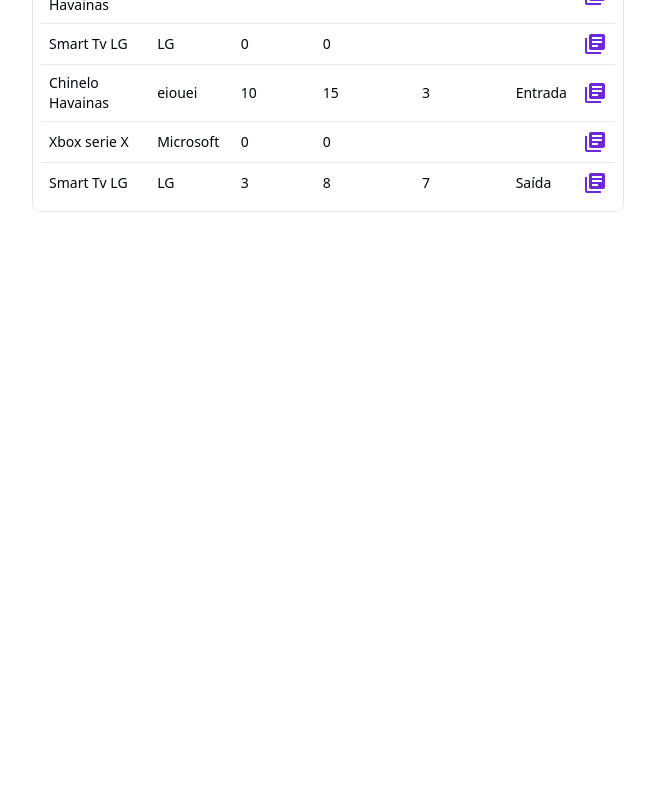
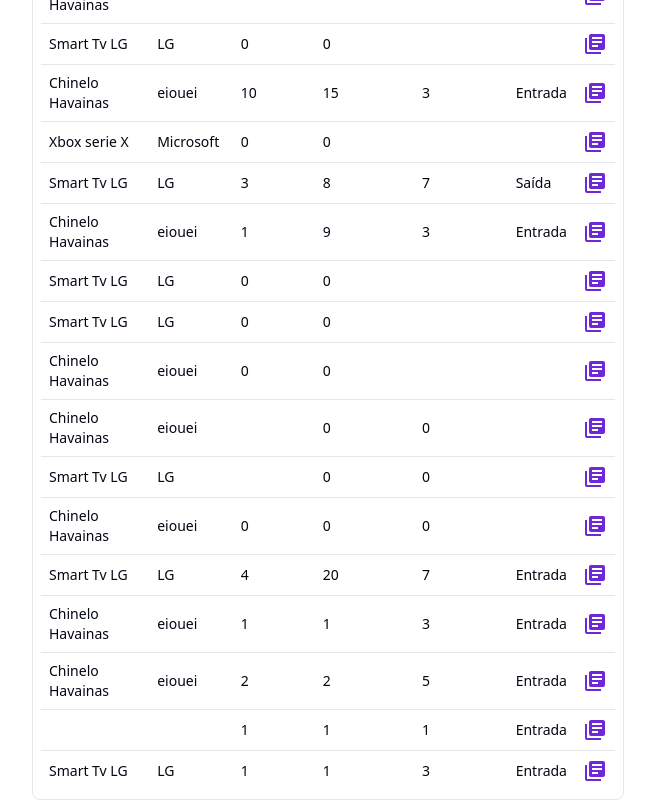
Before and after one commit to brunofelipehp/estoque-sys, a React (Vite) app in the folder front/: page /products in a window 1280 px wide. Shown: the part 1540-2340 px from the top of the page, without its empty margins (351-1006 px from the left). Before the commit the page ends 1752 px from the top, so only its background shows below. Built offline with nearby package versions, Linux system fonts and the light colour scheme; data requests are answered from the project's data file.

Commit message:
validation of the stock entry form

```diff
--- a/front/db.json
+++ b/front/db.json
@@ -377,6 +377,154 @@
       "type": "Saída",
       "totalCost": 0,
       "totalSale": 56
+    },
+    {
+      "id": "f82fa622-1e29-44fb-85e7-68b5274af74b",
+      "productId": "8736980b-0eb3-4d8f-ae3c-2d7493e2aa13",
+      "productName": "Chinelo Havainas",
+      "category": "Calçados",
+      "supplier": "eiouei",
+      "costPrice": 1,
+      "salePrice": 9,
+      "quantity": "3",
+      "type": "Entrada",
+      "totalCost": 3,
+      "totalSale": 0
+    },
+    {
+      "id": "4c931aa1-3fbb-4ea0-8f21-c5bd0c23836b",
+      "productId": "986262c5-34c4-46f6-ab2b-c4530fa9cccc",
+      "productName": "Smart Tv LG",
+      "category": "Eletroeletrônico",
+      "supplier": "LG",
+      "costPrice": 0,
+      "salePrice": 0,
+      "quantity": "",
+      "totalCost": 0,
+      "totalSale": 0
+    },
+    {
+      "id": "239b36ac-8677-4364-9559-aaf3fad3067e",
+      "productId": "986262c5-34c4-46f6-ab2b-c4530fa9cccc",
+      "productName": "Smart Tv LG",
+      "category": "Eletroeletrônico",
+      "supplier": "LG",
+      "costPrice": 0,
+      "salePrice": 0,
+      "quantity": "",
+      "totalCost": 0,
+      "totalSale": 0
+    },
+    {
+      "id": "78000d61-608c-4054-9860-727e2264a7c2",
+      "productId": "8736980b-0eb3-4d8f-ae3c-2d7493e2aa13",
+      "productName": "Chinelo Havainas",
+      "category": "Calçados",
+      "supplier": "eiouei",
+      "costPrice": 0,
+      "salePrice": 0,
+      "quantity": "",
+      "totalCost": 0,
+      "totalSale": 0
+    },
+    {
+      "id": "7a423beb-d732-46cb-bb30-061599afa525",
+      "productId": "8736980b-0eb3-4d8f-ae3c-2d7493e2aa13",
+      "productName": "Chinelo Havainas",
+      "category": "Calçados",
+      "supplier": "eiouei",
+      "costPrice": null,
+      "salePrice": 0,
+      "quantity": 0,
+      "totalCost": 0,
+      "totalSale": 0
+    },
+    {
+      "id": "71e6c989-42cc-4b27-b895-8f7f663d42af",
+      "productId": "986262c5-34c4-46f6-ab2b-c4530fa9cccc",
+      "productName": "Smart Tv LG",
+      "category": "Eletroeletrônico",
+      "supplier": "LG",
+      "costPrice": null,
+      "salePrice": 0,
+      "quantity": 0,
+      "totalCost": 0,
+      "totalSale": 0
+    },
+    {
+      "id": "52532cff-48fd-4a1c-9f9d-4ceea8a2ebe1",
+      "productId": "8736980b-0eb3-4d8f-ae3c-2d7493e2aa13",
+      "productName": "Chinelo Havainas",
+      "category": "Calçados",
+      "supplier": "eiouei",
+      "costPrice": 0,
+      "salePrice": 0,
+      "quantity": 0,
+      "totalCost": 0,
+      "totalSale": 0
+    },
+    {
+      "id": "83536876-322c-4251-9bf2-0c7ebfbfa5b7",
+      "productId": "986262c5-34c4-46f6-ab2b-c4530fa9cccc",
+      "productName": "Smart Tv LG",
+      "category": "Eletroeletrônico",
+      "supplier": "LG",
+      "costPrice": 4,
+      "salePrice": 20,
+      "quantity": 7,
+      "type": "Entrada",
+      "totalCost": 28,
+      "totalSale": 0
+    },
+    {
+      "id": "f7b6dc17-9949-448c-bc40-11a3e7cb0de9",
+      "productId": "8736980b-0eb3-4d8f-ae3c-2d7493e2aa13",
+      "productName": "Chinelo Havainas",
+      "category": "Calçados",
+      "supplier": "eiouei",
+      "costPrice": 1,
+      "salePrice": 1,
+      "quantity": 3,
+      "type": "Entrada",
+      "totalCost": 3,
+      "totalSale": 0
+    },
+    {
+      "id": "88a86b19-e42f-463c-8ca5-07483f671bf9",
+      "productId": "8736980b-0eb3-4d8f-ae3c-2d7493e2aa13",
+      "productName": "Chinelo Havainas",
+      "category": "Calçados",
+      "supplier": "eiouei",
+      "costPrice": 2,
+      "salePrice": 2,
+      "quantity": 5,
+      "type": "Entrada",
+      "totalCost": 10,
+      "totalSale": 0
+    },
+    {
+      "id": "a82a817e-f840-4dc3-923f-cdee0d0fbf5c",
+      "productId": "",
+      "productName": "",
+      "costPrice": 1,
+      "salePrice": 1,
+      "quantity": 1,
+      "type": "Entrada",
+      "totalCost": 1,
+      "totalSale": 0
+    },
+    {
+      "id": "51c67f6a-890a-49db-b2f8-08e0241f6125",
+      "productId": "986262c5-34c4-46f6-ab2b-c4530fa9cccc",
+      "productName": "Smart Tv LG",
+      "category": "Eletroeletrônico",
+      "supplier": "LG",
+      "costPrice": 1,
+      "salePrice": 1,
+      "quantity": 3,
+      "type": "Entrada",
+      "totalCost": 3,
+      "totalSale": 0
     }
   ]
 }
--- a/front/src/components/FormStockEntry.tsx
+++ b/front/src/components/FormStockEntry.tsx
@@ -15,18 +15,29 @@
   Select as ShadcnSelect,
 } from '@/components/ui/select';
 
-import type {
-  SchemaStockEntry,
-  stockEntriesProps,
+import {
+  stockEntryFormSchema,
+  type SchemaStockEntry,
+  type stockEntriesProps
 } from '@/schemas/StockEntrySchema';
 
 //mport { useToast } from '@/hooks/use-toast';
+import { zodResolver } from '@hookform/resolvers/zod';
 import { v4 as uuidv4 } from 'uuid';
 
 
 export const FormStockEntry = () => {
   const { control, handleSubmit, setValue, register, reset, watch, formState: { errors } } =
-    useForm<SchemaStockEntry>();
+    useForm<SchemaStockEntry>({
+      resolver: zodResolver(stockEntryFormSchema),
+      defaultValues: {
+        name: { value: '', label: '' },
+        costPrice: 0,
+        salePrice: 0,
+        quantity: 0,
+        type: undefined,
+      },
+    });
 
 
 
@@ -118,9 +129,10 @@
               id='cost'
               className="border border-zinc-300 w-full  p-4 rounded outline-indigo-400"
               placeholder=""
-              {...register('costPrice', { setValueAs: (value) => value ? parseFloat(value) : 0, min: 1 })}
+              {...register('costPrice', { valueAsNumber: true })}
+              defaultValue={0}
             />
-            {errors.costPrice && (<p>{errors.costPrice.message}</p>)}
+            {errors.costPrice && (<span className='text-red-700 '>{errors.costPrice.message}</span>)}
           </div>
           <div className="">
             <label htmlFor="sale" className="block">
@@ -130,9 +142,10 @@
               type="number"
               id='sale'
               className="border border-zinc-300 w-full p-4 rounded outline-indigo-400"
-              {...register('salePrice', { setValueAs: (value) => value ? parseFloat(value) : 0 })}
+              {...register('salePrice', { valueAsNumber: true })}
+              defaultValue={0}
             />
-            {errors.salePrice && (<p>{errors.salePrice.message}</p>)}
+            {errors.salePrice && (<span className='text-red-700 text-sm'>{errors.salePrice.message}</span>)}
           </div>
         </div>
         <div>
@@ -141,9 +154,10 @@
             type="number"
             id="quantity"
             className="border border-zinc-300 w-full p-4 rounded outline-indigo-400"
-            {...register('quantity')}
+            {...register('quantity', { valueAsNumber: true })}
+            defaultValue={0}
           />
-          {errors.quantity && (<p>{errors.quantity.message}</p>)}
+          {errors.quantity && (<span className='text-red-700 text-sm'>{errors.quantity.message}</span>)}
         </div>
         <div>
           <label>Entrada ou Saída</label>
@@ -162,7 +176,7 @@
               <SelectItem value="Saída">Saída</SelectItem>
             </SelectContent>
           </ShadcnSelect>
-          {errors.type && (<p>{errors.type.message}</p>)}
+          {errors.type && (<span className='text-red-700 text-sm'>{errors.type.message}</span>)}
         </div>
         <Button type="submit" className="w-36  p-3 rounded-lg  text-white">
           Enviar
--- a/front/src/schemas/StockEntrySchema.ts
+++ b/front/src/schemas/StockEntrySchema.ts
@@ -1,26 +1,57 @@
 import { z } from 'zod';
 
+// export const stockEntryFormSchema = z.object({
+//   id: z.string().uuid(),
+//   name: z.object({
+//     value: z.string(),
+//     label: z.string(),
+//   }),
+//   costPrice: z.coerce
+//   .number()
+//   .min(1, 'O preço de custo deve ser maior que 0')
+//   .positive('O preço de custo deve ser maior que 0'),
+//   salePrice: z.coerce
+//   .number()
+//   .min(1, 'O preço de venda deve ser maior que 0')
+//   .positive('O preço de venda deve ser maior que 0'),
+//  quantity: z.coerce
+//   .number()
+//   .min(1, 'A quantidade deve ser maior')
+//   .positive('A quantidade deve ser maior que 0'),
+//   type: z.enum(['Entrada', 'Saída'], {
+//     errorMap: () => ({
+//       message: 'O tipo de movimentação deve ser "entrada" ou "saida".',
+//     }),
+//   }),
+// });
+
+
 export const stockEntryFormSchema = z.object({
-  id: z.string().uuid(),
   name: z.object({
-    value: z.string(),
+    value: z.string({message: "Selecione o produto"}),
     label: z.string(),
   }),
-  costPrice: z
-    .string()
-    .min(1, { message: 'O Valor deve ser  maior que  0' })
-    .transform((value) => parseFloat(value)),
-  salePrice: z
-    .string()
-    .min(1, { message:  'O Valor deve ser  maior que  0' })
-    .transform((value) => parseFloat(value)),
-  quantity: z
-    .string()
-    .min(1, { message:  'A quantidade deve ser  maior que  0' })
-    .transform((value) => Number(value)),
+  costPrice: z.coerce
+    .number({
+      required_error: 'O preço de custo é obrigatório',
+      invalid_type_error: 'O preço de custo deve ser um número',
+    })
+    .min(0.01, { message: 'O preço de custo deve ser maior que 0' }),
+  salePrice: z.coerce
+    .number({
+      required_error: 'O preço de venda é obrigatório',
+      invalid_type_error: 'O preço de venda deve ser um número',
+    })
+    .min(0.01, { message: 'O preço de venda deve ser maior que 0' }),
+  quantity: z.coerce
+    .number({
+      required_error: 'A quantidade é obrigatória',
+      invalid_type_error: 'A quantidade deve ser um número',
+    })
+    .min(1, { message: 'A quantidade deve ser maior que 0' }),
   type: z.enum(['Entrada', 'Saída'], {
     errorMap: () => ({
-      message: 'O tipo de movimentação deve ser "entrada" ou "saida".',
+      message: 'O tipo de movimentação deve ser "Entrada" ou "Saída"',
     }),
   }),
 });
```
Also changed, not shown: front/biome.json (deleted, +0 -12 lines).
